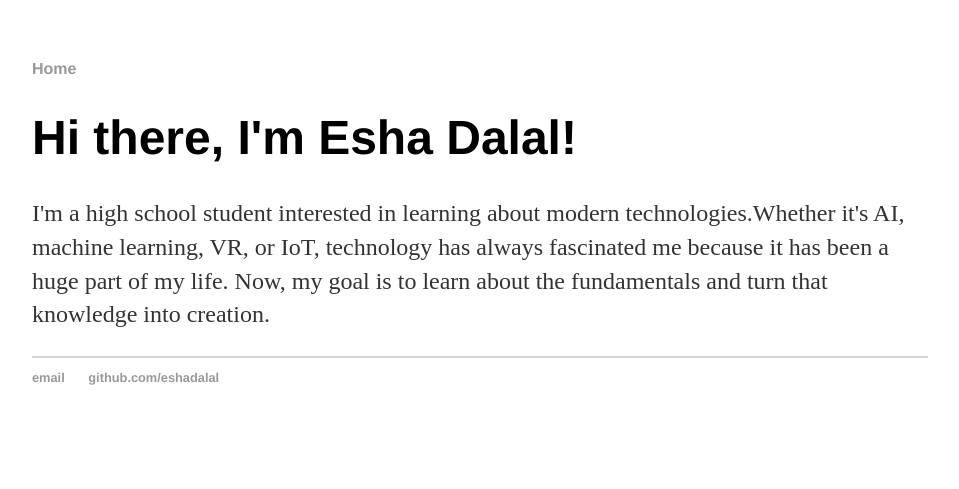
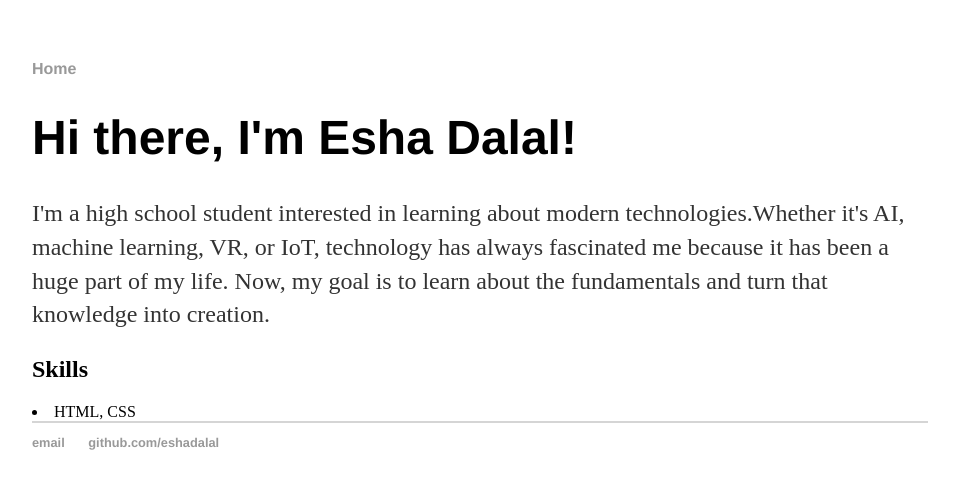
Before and after one commit to eshadalal/eshadalal.github.io, a Jekyll site: the page built from index.html, in a window 1280 px wide. Shown: the top 489 px of the page, without its empty margins (160-1119 px from the left). Built offline with Jekyll 4.4.1, drawn with Linux system fonts in a browser that asks for light colours.

Commit message:
Update index.html

```diff
--- a/index.html
+++ b/index.html
@@ -6,6 +6,8 @@ title: Esha Dalal, Student
 	<h1>Hi there, I'm Esha Dalal!</h1>
 	<p>I'm a high school student interested in learning about modern technologies.Whether it's AI, machine learning, VR, or IoT, technology has always fascinated me because it has been a huge part of my life. Now, my goal is to learn about the fundamentals and turn that knowledge into creation.</p>
 
+	<h2>Skills</h2>
+	<li>HTML, CSS</li>
     		</div><!-- /.blurb -->
 		</div><!-- /.container -->
 		<footer>
```
